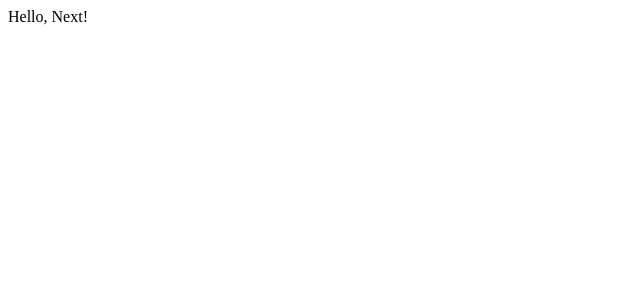
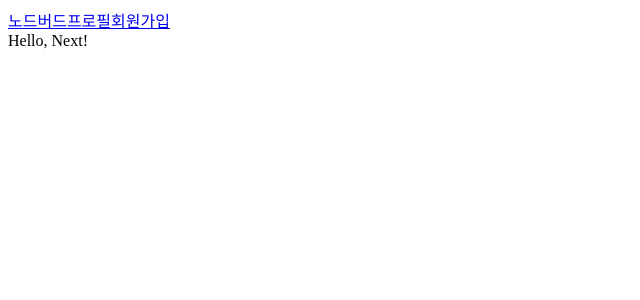
Before and after one commit to glassk/twitter-clone, a Next.js app in the folder client/: page / in a window 1280 px wide. Shown: the top 300 px of the page, without its empty margins (0-640 px from the left). Built offline with nearby package versions, Linux system fonts and the light colour scheme.

Commit message:
feat: Home, Profile, Signup 페이지 추가
- AppLayout 컴포넌트 반영

```diff
--- a/client/pages/index.js
+++ b/client/pages/index.js
@@ -1,5 +1,8 @@
+import React from 'react';
+import AppLayout from '../components/AppLayout';
+
 const Home = () => {
-  return <div>Hello, Next!</div>;
+  return <AppLayout>Hello, Next!</AppLayout>;
 };
 
 export default Home;
```
Also changed, not shown: client/pages/profile.js (added, +8 -0 lines), client/pages/signup.js (added, +8 -0 lines).
